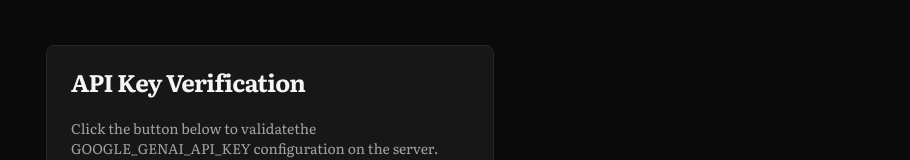
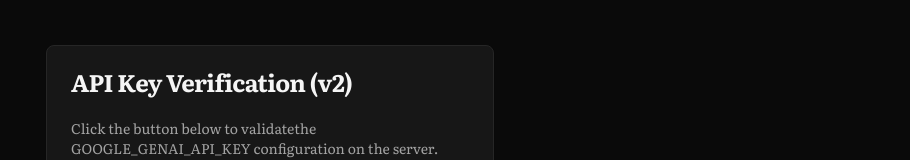
Before and after one commit to jenlungshih-github/storyweaver2, a Next.js app: page /test-api in a window 1280 px wide. Shown: the part 258-418 px from the top of the page, without its empty margins (370-1280 px from the left). Built offline with nearby package versions, Linux system fonts and the light colour scheme; no server answers; what @genkit-ai/google-genai, genkit would draw is missing.

Commit message:
chore: add v2 label to test-api page

```diff
--- a/src/app/test-api/page.tsx
+++ b/src/app/test-api/page.tsx
@@ -27,7 +27,7 @@
         <div className="flex items-center justify-center min-h-screen bg-neutral-950 p-4">
             <Card className="w-full max-w-md border-neutral-800 bg-neutral-900 text-neutral-100">
                 <CardHeader>
-                    <CardTitle>API Key Verification</CardTitle>
+                    <CardTitle>API Key Verification (v2)</CardTitle>
                 </CardHeader>
                 <CardContent className="space-y-4">
                     <p className="text-sm text-neutral-400">
```
